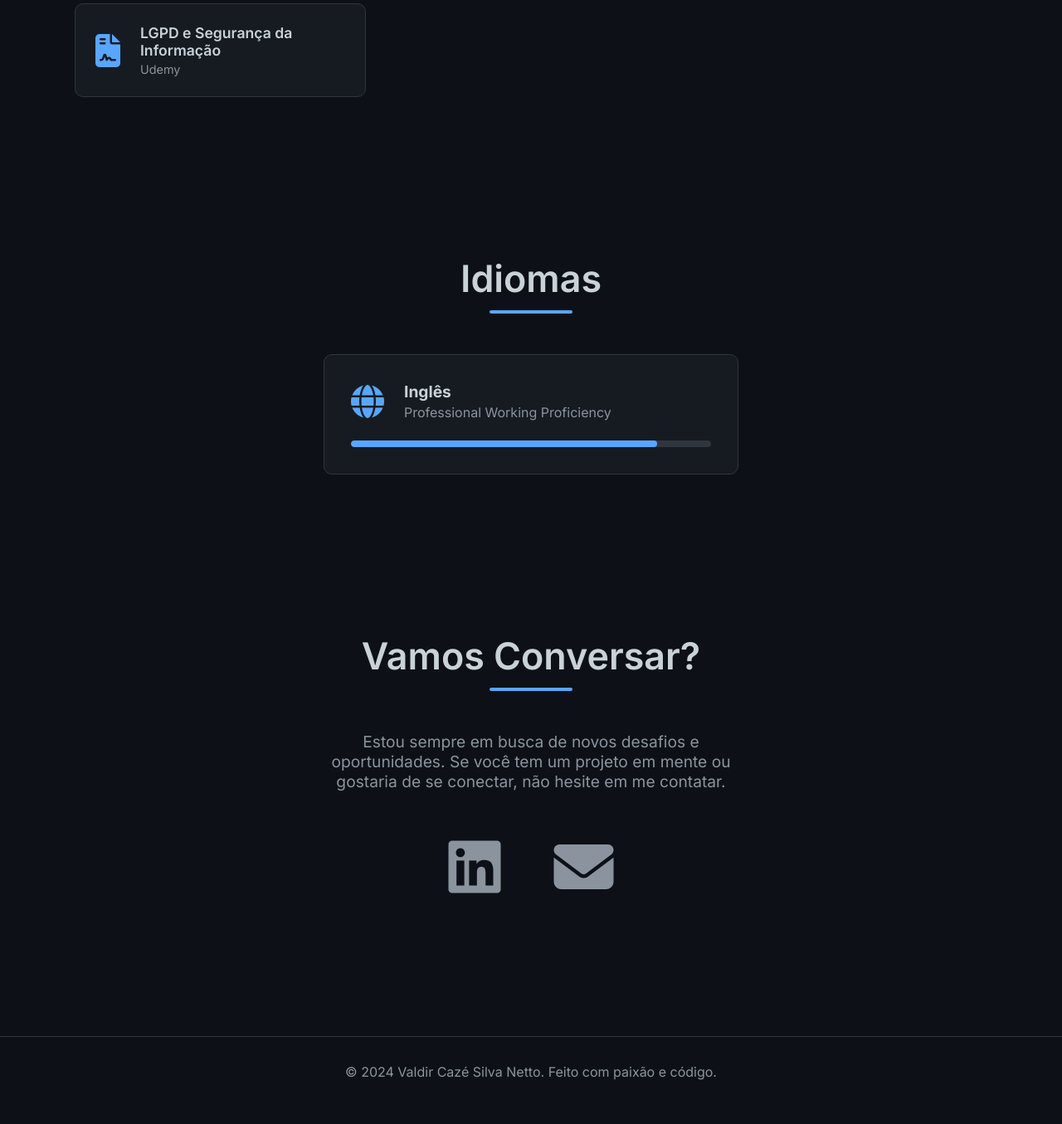
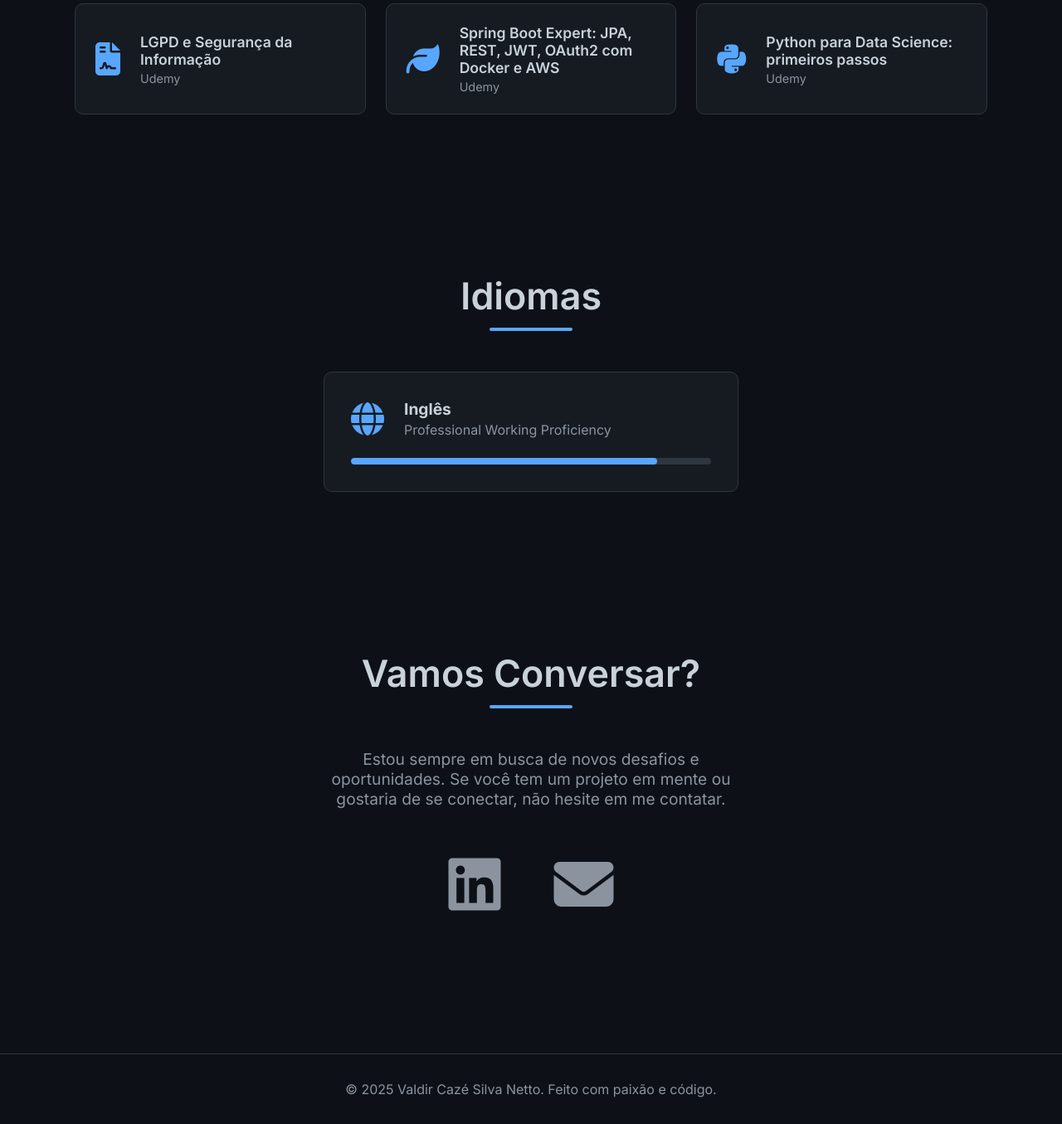
Before and after one commit to Caze-netto/portfolio, a plain HTML site: page index.html in a window 1280 px wide. Shown: the part 2855-4210 px from the top of the page at 83% size. Before the commit the page ends 4189 px from the top, so only its background shows below. Drawn offline with Linux system fonts and the light colour scheme.

Commit message:
Add files via upload

```diff
--- a/index.html
+++ b/index.html
@@ -653,6 +653,8 @@
                     <div class="certification-card"><i class="fas fa-user-shield"></i><div class="certification-info"><h5>Fundamentos de Segurança em Aplicações - AppSec</h5><p>Udemy</p></div></div>
                     <div class="certification-card"><i class="fab fa-java"></i><div class="certification-info"><h5>Java: Lambdas, Streams e Spring Framework</h5><p>Alura</p></div></div>
                     <div class="certification-card"><i class="fas fa-file-contract"></i><div class="certification-info"><h5>LGPD e Segurança da Informação</h5><p>Udemy</p></div></div>
+                    <div class="certification-card"><i class="fas fa-leaf"></i><div class="certification-info"><h5>Spring Boot Expert: JPA, REST, JWT, OAuth2 com Docker e AWS</h5><p>Udemy</p></div></div>
+                    <div class="certification-card"><i class="fab fa-python"></i><div class="certification-info"><h5>Python para Data Science: primeiros passos</h5><p>Udemy</p></div></div>
                 </div>
             </div>
         </section>
@@ -696,7 +698,7 @@
     <!-- Rodapé -->
     <footer>
         <div class="container">
-            <p>&copy; 2024 Valdir Cazé Silva Netto. Feito com paixão e código.</p>
+            <p>&copy; 2025 Valdir Cazé Silva Netto. Feito com paixão e código.</p>
         </div>
     </footer>
 
```
